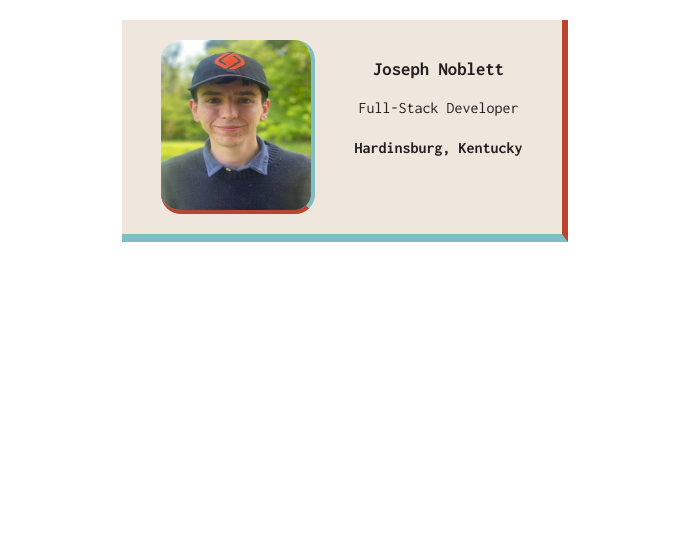
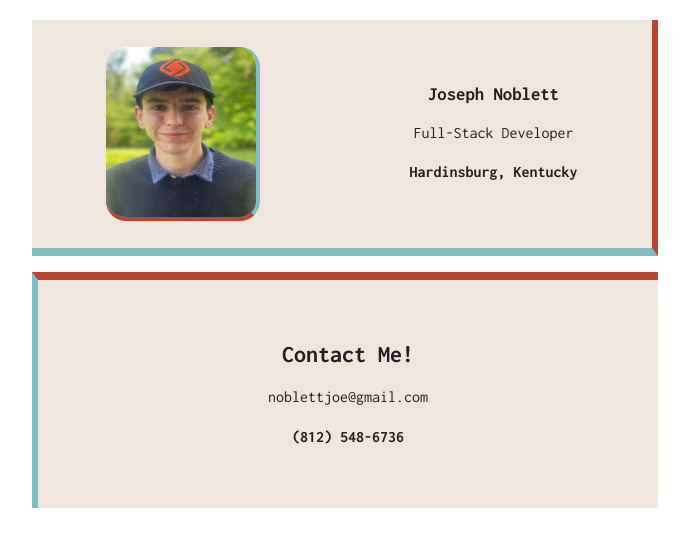
Before and after one commit to alljustafavor/business-card, a website built with Vite: page index.html in a window 1280 px wide. Shown: the whole page, without its empty margins (295-984 px from the left). Built offline with nearby package versions, Linux system fonts and the light colour scheme; a web font is replaced by a local one.

Commit message:
added contact section

```diff
--- a/index.html
+++ b/index.html
@@ -13,6 +13,14 @@
                 <p class="position">Full-Stack Developer</p>
                 <h4 class="location">Hardinsburg, Kentucky</h4>
             </div>
+
+        </div>
+        <div class="card2">
+            <div >
+                <h2 class="name"><span class="first-word">Contact</span> <span class="last-word"> Me!</span></h2>
+                <p class="email">noblettjoe@gmail.com</p>
+                <h4 class="phone">(812) 548-6736</h4>
+            </div>
         </div>
     </body>
 </html>
--- a/styles.css
+++ b/styles.css
@@ -17,9 +17,9 @@ body {
 }
 
 .card {
-    width: 400px;
+    width: 50%;
+    height: 30%;
     margin: 0 auto;
-    padding: 20px;
     display: flex;
     justify-content: space-around;
     text-align: center;
@@ -27,53 +27,33 @@ body {
     color: #231f20;
     border-bottom: 8px solid #7ebdc2;
     border-right: 6px solid #bb4430;
+    align-items: center;
 
-    /*
-    Challenge:
-    Find a color palette you like on Coolors.co
-    and use it in your business card.
-     */
 }
+.card2 {
+  width: 50%;
+  height: 30%;
+  margin: 1rem auto;
+  display: flex;
+  justify-content: space-around;
+  text-align: center;
+  background: #efe6dd;
+  color: #231f20;
+  border-top: 8px solid #bb4430;
+  border-left: 6px solid #7ebdc2;
+  align-items: center;
+}
+
 
 .border-blue {
     border: 1px dotted blue;
 }
 
-@keyframes textShadows {
-  0%   {color: 231f20;}
-  25%  {text-shadow: 0 0 3px #7ebdc2;}
-  50%  {text-shadow: 0 0 3px #bb4430;}
-  100% {text-shadow: 0 0 3px #231f20;}
-}
-
-.name:hover .first-word {
+.card:hover .first-word, .card2:hover .first-word {
     color: #bb4430;
     transition: all 200ms ease-in-out;
 }
-.name:hover .last-word {
+.card:hover .last-word, .card2:hover .last-word {
     color: #7ebdc2;
     transition: all 1s ease;
 }
-/*
-Stretch goals:
-Find other ways you can personalize
-the design of your business card, e.g.:
-- change the border(s)
-- add border radius
-- shuffle the layout
-- shadows
-heading {
-  text-shadow: 0 0 3px #FF0000;
-}       🤯
-- hover effects
-  a:hover {
-  background-color: yellow;
-}
-- animations     🤯🤯🤯
-*/
-
-/*
-Final challenge:
-Download the code to your local computer and place it
-in a folder called "business-card"
-*/
```
